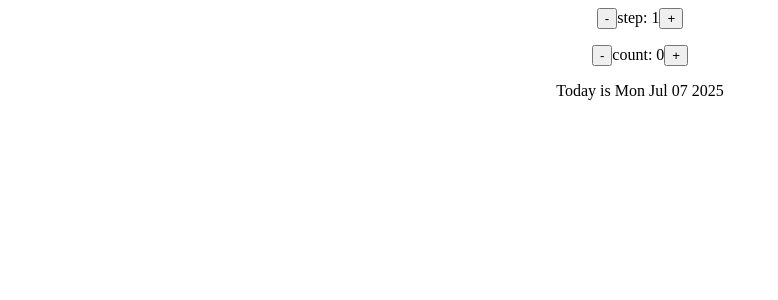
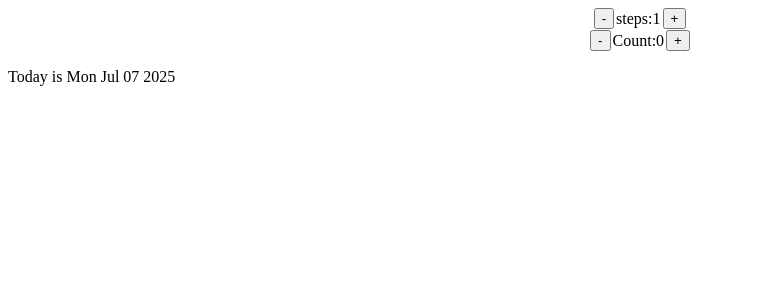
Before and after one commit to emansuliman4/react-course-challenges, a React (Vite) app: page / in a window 1280 px wide. Shown: the top 300 px of the page, without its empty margins (0-778 px from the left). Built offline with nearby package versions, Linux system fonts and the light colour scheme.

Commit message:
split app to small components , it is the same behaviour

```diff
--- a/src/App.jsx
+++ b/src/App.jsx
@@ -1,59 +1,16 @@
+import { Steps } from "./components/steps";
+import { Counter } from "./components/counter";
 import { useState } from "react";
 
 function App() {
   const [step, setStep] = useState(1);
   const [count, setCount] = useState(0);
 
-  function StepPrevious() {
-    if (step > 1) setStep((s) => s - 1);
-  }
-
-  function StepNext() {
-    setStep((s) => s + 1);
-    // setStep(step + 1);
-  }
-
-  function CountPrevious() {
-    setCount((c) => c - step);
-  }
-
-  function CountNext() {
-    setCount((c) => c + step);
-  }
-
-  const date = new Date();
-  date.setDate(date.getDate() + count);
-
   return (
-    <div style={{ textAlign: "center" }}>
-      <div>
-        <button onClick={StepPrevious}>-</button>
-        <span>step: {step}</span>
-        <button onClick={StepNext}>+</button>
-      </div>
-
-      <p>
-        <button onClick={CountPrevious}>-</button>
-        <span>count: {count}</span>
-        <button onClick={CountNext}>+</button>
-      </p>
-
-      <p>
-        {count < 0 ? (
-          <span>
-            {count} days ago was {date.toDateString()}
-            {/* ## toLocalDateString =just 12/1/2025 */}
-          </span>
-        ) : count === 0 ? (
-          <span>Today is {date.toDateString()}</span>
-        ) : (
-          <span>
-            {count} days from today is {date.toDateString()}
-          </span>
-        )}
-      </p>
+    <div>
+      <Steps step={step} setStep={setStep} />
+      <Counter count={count} setCount={setCount} step={step} />
     </div>
   );
 }
-
 export default App;
--- /dev/null
+++ b/src/components/button.jsx
@@ -0,0 +1,7 @@
+export function Button({ label, onClick }) {
+  return (
+    <div>
+      <button onClick={onClick}>{label}</button>
+    </div>
+  );
+}
--- /dev/null
+++ b/src/components/counter.jsx
@@ -0,0 +1,38 @@
+// import { useState } from "react";
+import { Button } from "./button";
+export function Counter({ count, setCount, step }) {
+  const date = new Date();
+  date.setDate(date.getDate() + count);
+  return (
+    <div>
+      <div style={{ display: "flex", justifyContent: "center" }}>
+        <Button
+          label={"-"}
+          onClick={() => {
+            setCount((c) => c - step);
+          }}
+        />
+        <p style={{ margin: "2px" }}>Count:{count}</p>
+        <Button
+          label={"+"}
+          onClick={() => {
+            setCount((c) => c + step);
+          }}
+        />
+      </div>
+      <p>
+        {count === 0 ? (
+          <span>Today is {date.toDateString()}</span>
+        ) : count > 0 ? (
+          <span>
+            {count} days ago was {date.toDateString()}
+          </span>
+        ) : (
+          <span>
+            {count} days from today is {date.toDateString()}
+          </span>
+        )}
+      </p>
+    </div>
+  );
+}
--- /dev/null
+++ b/src/components/steps.jsx
@@ -0,0 +1,31 @@
+// import { useState } from "react";
+import { Button } from "./button";
+export function Steps({ step, setStep }) {
+  //   const [step, setStep] = useState(1);
+  //   function nextStep() {
+  //     setStep((count) => count + 1);
+  //   }
+  //   function previousStep() {
+  //     setStep((count) => count - 1);
+  //   }
+  return (
+    <div>
+      <div style={{ display: "flex", justifyContent: "center" }}>
+        <Button
+          label={"-"}
+          onClick={() => {
+            step < 2 ? "" : setStep((c) => c - 1);
+          }}
+        />
+        {/* <input type="range" min={0} max={100} step={2} /> */}
+        <p style={{ margin: "2px" }}>steps:{step}</p>
+        <Button
+          label={"+"}
+          onClick={() => {
+            setStep((c) => c + 1);
+          }}
+        />
+      </div>
+    </div>
+  );
+}
```
